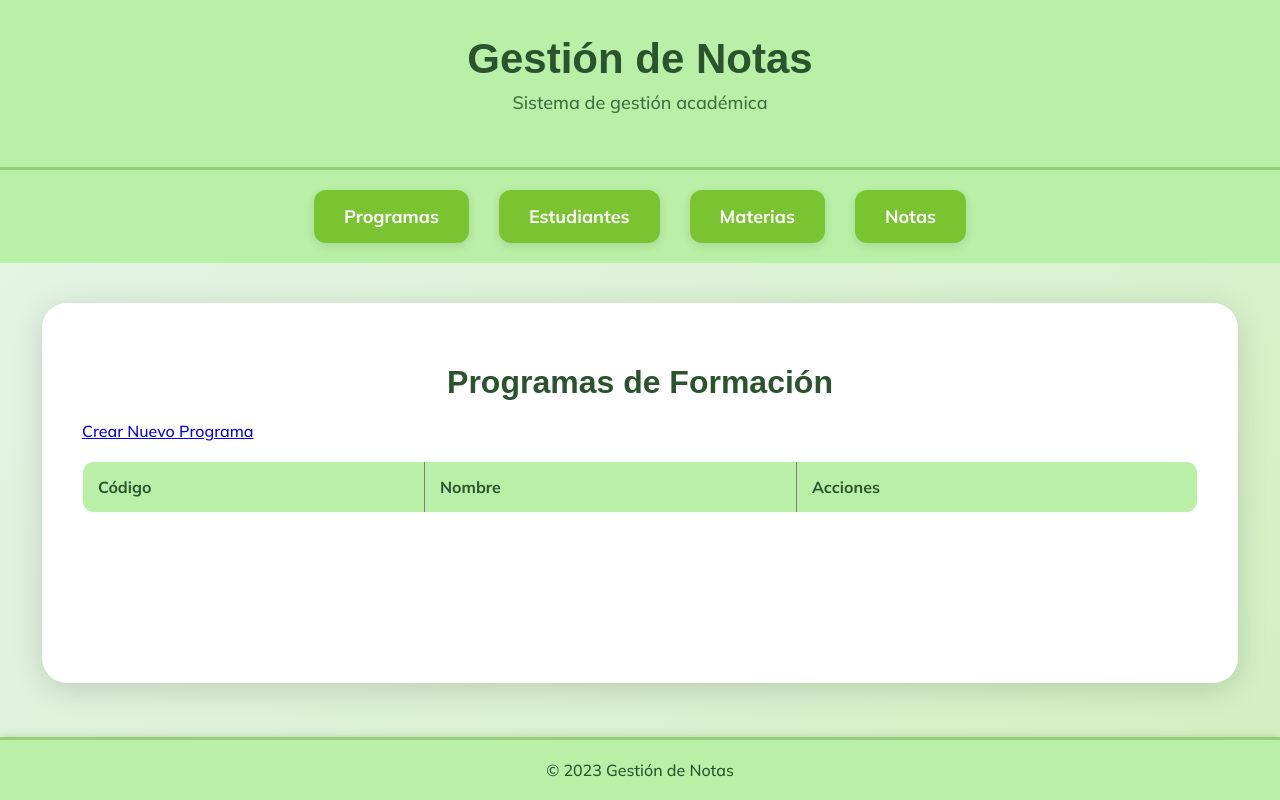
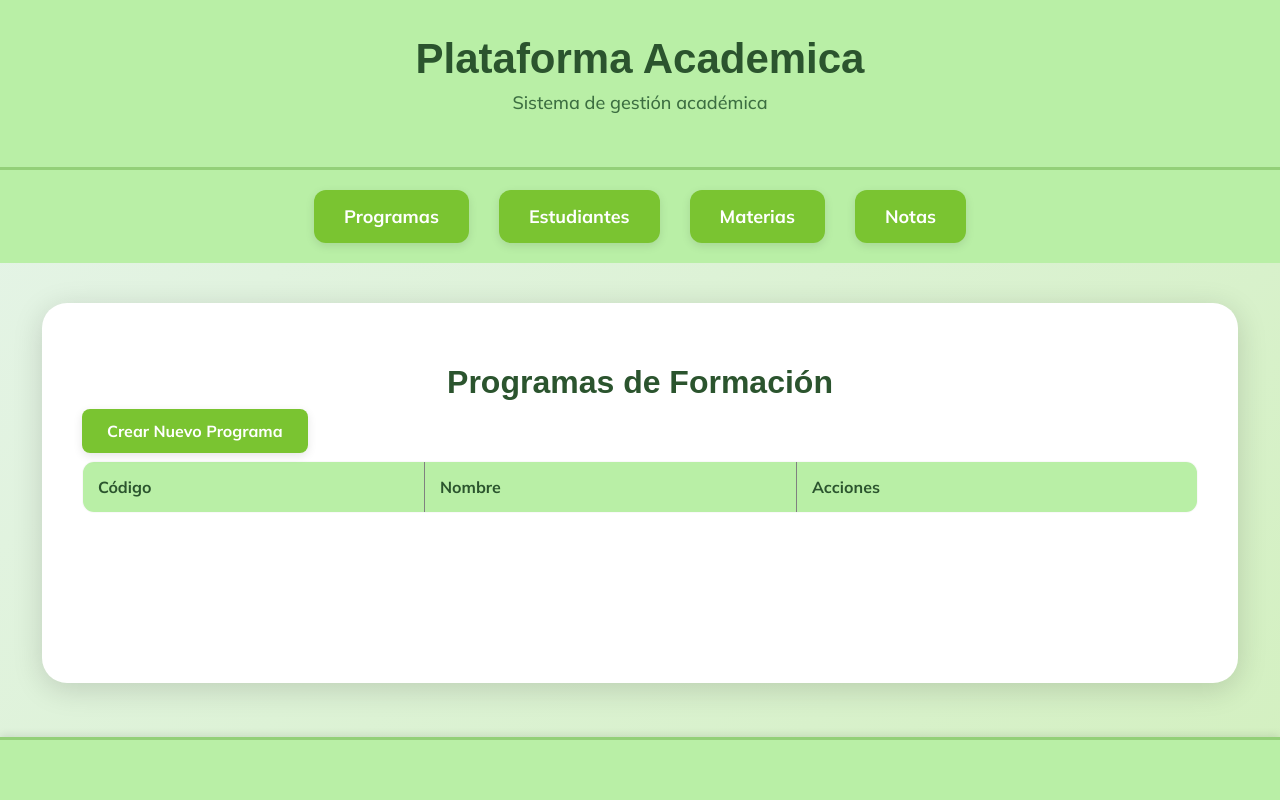
Before and after one commit to MariaMorales1234/Taller_monolitico, a PHP site: page / in a window 1280 px wide. Run offline with PHP 8.4, Linux system fonts and the light colour scheme; data that the repository does not hold is empty; some web fonts are replaced.

Commit message:
estilos faltantes

```diff
--- a/controllers/NotaController.php
+++ b/controllers/NotaController.php
@@ -2,7 +2,6 @@
 require_once '../models/Nota.php';
 require_once '../models/Estudiante.php';
 require_once '../models/Materia.php';
-
 
 class NotaController
 {
@@ -27,7 +26,7 @@ class NotaController
     {
         $estudiantes = $this->estudianteModel->getAll();
         $materias = $this->materiaModel->getAll();
-        if ($_SERVER['REQUEST-METHOD'] == 'POST') {
+        if ($_SERVER['REQUEST_METHOD'] == 'POST') {
             $estudiante = $_POST['estudiante'];
             $materia = $_POST['materia'];
             $actividad = trim($_POST['actividad']);
--- a/public/css/style.css
+++ b/public/css/style.css
@@ -163,6 +163,7 @@ button, .btn {
     cursor: pointer;
     transition: all 0.3s ease;
     box-shadow: 0 3px 10px rgba(0,0,0,0.1);
+    text-decoration: none;
 }
 
 button:hover, .btn:hover {
@@ -181,7 +182,6 @@ a.btn-action {
     font-size: 14px;
     margin-right: 10px;
     transition: all 0.3s;
-    text-decoration: none !important;
 }
 
 a.btn-action:hover {
@@ -212,3 +212,7 @@ a.btn-action:hover {
     color: #2b542e;
     font-weight: 500;
 }
+
+a{
+    text-decoration: none;
+}
--- a/views/estudiante/eliminar.php
+++ b/views/estudiante/eliminar.php
@@ -1,6 +1,6 @@
 <?php
 $content = '<h1>Eliminar Estudiante</h1>
-<p>¿Estás seguro de eliminar a "' . htmlspecialchars($estudiante['nombre']) . '"?</p>
+<p>¿Estás seguro de eliminar el estudiante?</p>
 <form method="POST">
 <button type="submit" name="confirm" value="yes">Sí</button>
 <button type="submit" name="confirm" value="no">No</button>
--- a/views/layout.php
+++ b/views/layout.php
@@ -3,12 +3,12 @@
 <head>
     <meta charset="UTF-8">
     <meta name="viewport" content="width=device-width, initial-scale=1.0">
-    <title>Gestión de Notas</title>
+    <title>Plataforma Academica</title>
     <link rel="stylesheet" href="../public/css/style.css">
 </head>
 <body>
     <div class="header">
-        <h1>Gestión de Notas</h1>
+        <h1>Plataforma Academica</h1>
         <p>Sistema de gestión académica</p>
     </div>
     <nav>
@@ -23,7 +23,7 @@
         </div>
     </div>
     <div class="footer">
-        <p>&copy; 2023 Gestión de Notas</p>
+        <p></p>
     </div>
 </body>
 </html>
--- a/views/materia/eliminar.php
+++ b/views/materia/eliminar.php
@@ -1,6 +1,6 @@
 <?php
 $content = '<h1>Eliminar Materia</h1>
-    <p>¿Estás seguro de eliminar "' . htmlspecialchars($materia['nombre']) . '"?</p>
+    <p>¿Estás seguro de eliminar?</p>
     <form method="POST">
         <button type="submit" name="confirm" value="yes">Sí</button>
         <button type="submit" name="confirm" value="no">No</button>
--- a/views/programa/eliminar.php
+++ b/views/programa/eliminar.php
@@ -1,6 +1,6 @@
 <?php
 $content = '<h1>Eliminar Programa</h1>
-<p>¿Estás seguro de eliminar el programa "' . htmlspecialchars($programa['nombre']) . '"?</p>
+<p>¿Estás seguro de eliminar el programa?</p>
 <form method="POST">
     <button type="submit" name="confirm" value="yes">Sí</button>
     <button type="submit" name="confirm" value="no">No</button>
--- a/views/programa/listar.php
+++ b/views/programa/listar.php
@@ -1,6 +1,6 @@
 <?php
 $content = '<h1>Programas de Formación</h1>
-<a href="index.php?controller=programa&action=create">Crear Nuevo Programa</a>
+<a href="index.php?controller=programa&action=create" class="btn">Crear Nuevo Programa</a>
 <table border="1">
     <tr>
         <th>Código</th>
```
Also changed, not shown: views/estudiante/listar.php (+4 -3 lines), views/materia/listar.php (+5 -2 lines), views/nota/listar.php (+13 -2 lines).
